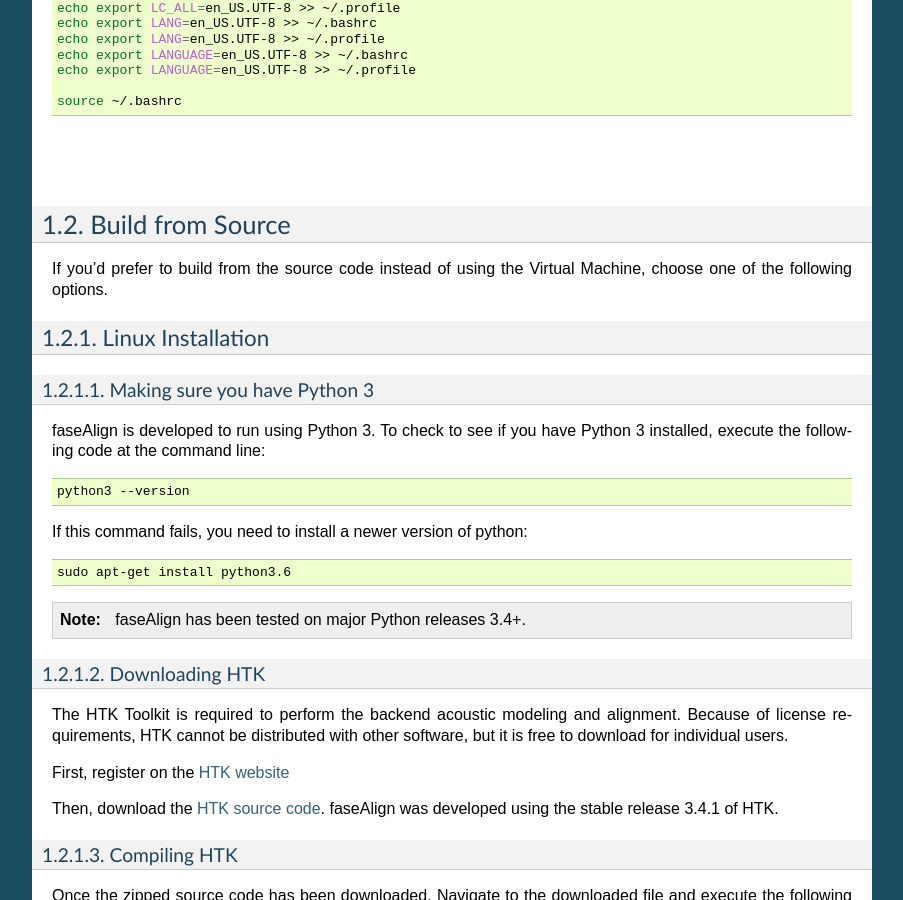
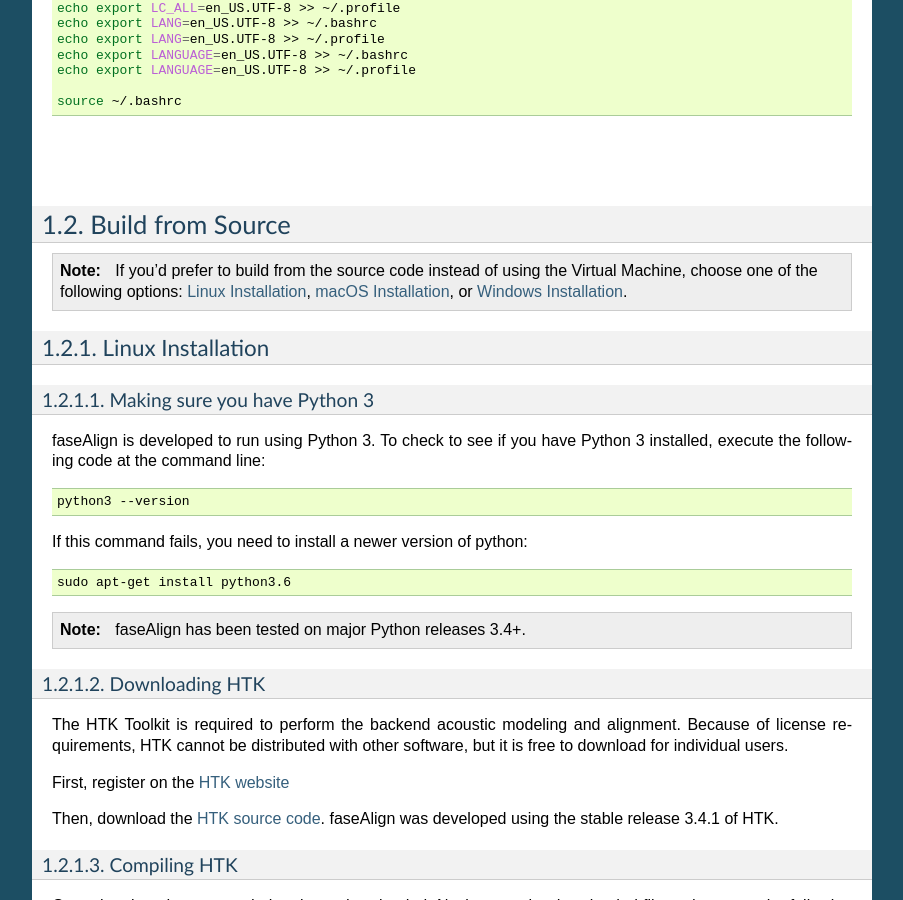
Before and after one commit to EricWilbanks/faseAlign, a Sphinx documentation site: the page built from docs/installation.rst, in a window 1280 px wide and 900 px high, scrolled down 1648 px. Shown: the whole window, without its empty margins (198-1101 px from the left). Built offline with Sphinx 7.4.7, drawn with Linux system fonts in a browser that asks for light colours.

Commit message:
documentation updates

```diff
--- a/docs/installation.rst
+++ b/docs/installation.rst
@@ -115,7 +115,9 @@
 Build from Source
 -----------------
 
-If you'd prefer to build from the source code instead of using the Virtual Machine, choose one of the following options.
+.. note::
+
+	If you'd prefer to build from the source code instead of using the Virtual Machine, choose one of the following options: :ref:`install-linux`, :ref:`install-mac`, or :ref:`install-windows`.
 
 
 .. _install-linux:
```
